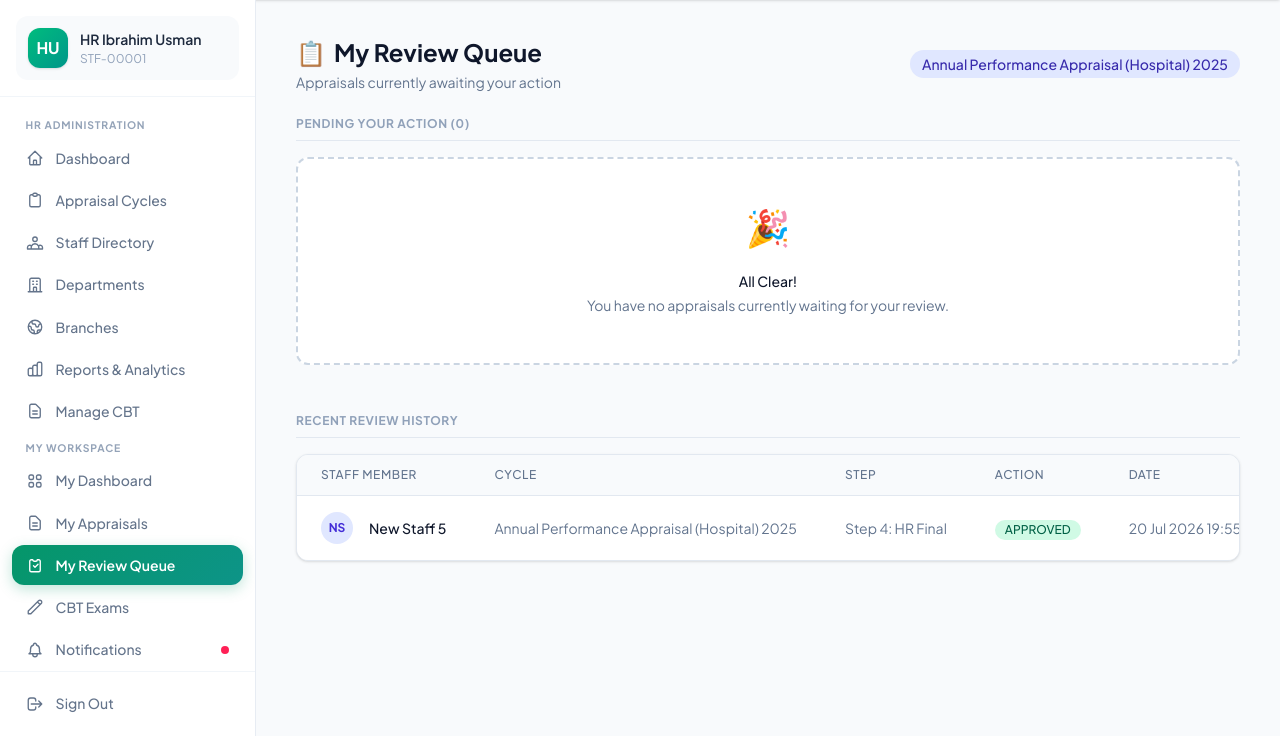
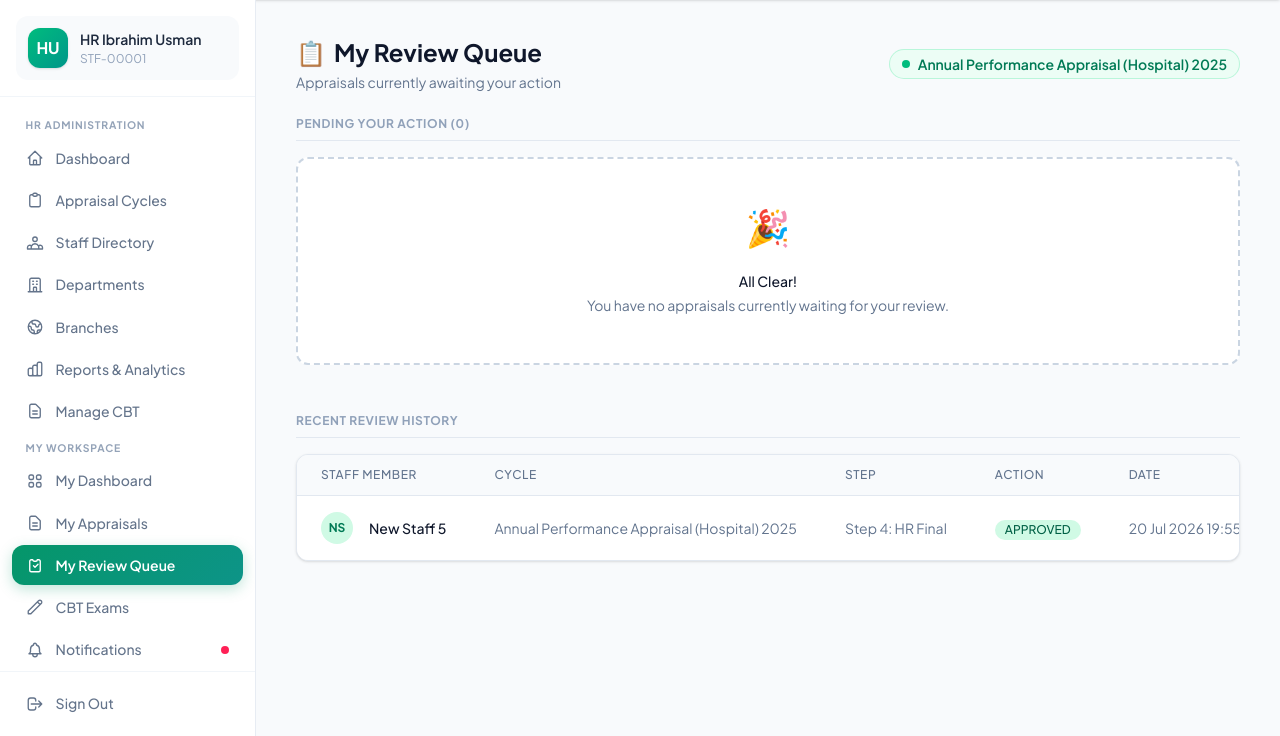
Before and after one commit to sirkays/appraisal_system, a Django app: page /appraisals/queue/ in a window 1280 px wide. Shown: the part 64-800 px from the top of the page. Run offline with Django 5.2, Linux system fonts and the light colour scheme; a user stored in the database is signed in; data comes from the database, SQL or seed files in the repository.

Commit message:
Align review queue styling with theme

```diff
--- a/templates/appraisals/review_queue.html
+++ b/templates/appraisals/review_queue.html
@@ -12,7 +12,8 @@
     </div>
     {% if active_cycle %}
     <div>
-      <span class="inline-flex items-center px-3 py-1 rounded-full text-sm font-medium bg-indigo-100 text-indigo-800">
+      <span class="inline-flex items-center gap-2 px-3 py-1 rounded-full text-sm font-semibold bg-emerald-50 text-emerald-700 border border-emerald-200/70">
+        <span class="h-2 w-2 rounded-full bg-emerald-500"></span>
         {{ active_cycle.name }}
       </span>
     </div>
@@ -26,9 +27,9 @@
     {% if current_pending %}
     <div class="grid grid-cols-1 md:grid-cols-2 lg:grid-cols-3 gap-6">
       {% for assignment in current_pending %}
-      <div class="bg-white rounded-xl shadow-sm border border-slate-200 overflow-hidden hover:shadow-md transition-shadow relative border-l-4 border-l-amber-500 flex flex-col">
+      <div class="bg-white rounded-2xl shadow-sm border border-slate-200 overflow-hidden hover:shadow-md transition-shadow relative border-l-4 border-l-emerald-500 flex flex-col">
         <div class="p-5 flex items-center gap-3">
-          <div class="w-11 h-11 rounded-full bg-indigo-100 text-indigo-700 font-bold text-sm flex items-center justify-center flex-shrink-0">
+          <div class="w-11 h-11 rounded-full bg-gradient-to-br from-emerald-500 to-teal-600 text-white font-bold text-sm flex items-center justify-center flex-shrink-0 shadow-sm shadow-emerald-500/20">
             {{ assignment.appraisal.staff.first_name|first }}{{ assignment.appraisal.staff.last_name|first }}
           </div>
           <div class="flex-1 min-w-0">
@@ -48,7 +49,7 @@
           </div>
           <div class="flex justify-between items-center">
             <span class="text-xs text-slate-500">Self Score</span>
-            <span class="text-sm font-bold text-indigo-600">{{ assignment.appraisal.overall_self_score|default:"Not scored" }}</span>
+            <span class="text-sm font-bold text-emerald-600">{{ assignment.appraisal.overall_self_score|default:"Not scored" }}</span>
           </div>
           <div class="flex justify-between items-center">
             <span class="text-xs text-slate-500">Submitted</span>
@@ -61,13 +62,13 @@
               <span>Step {{ assignment.appraisal.current_step_number }} of {{ assignment.appraisal.total_steps }}</span>
             </div>
             <div class="h-1.5 w-full bg-slate-200 rounded-full overflow-hidden">
-              <div class="h-full bg-indigo-500 rounded-full" style="width: {{ assignment.appraisal.progress_percent }}%"></div>
+              <div class="h-full bg-gradient-to-r from-emerald-500 to-teal-500 rounded-full" style="width: {{ assignment.appraisal.progress_percent }}%"></div>
             </div>
           </div>
         </div>
 
         <div class="p-4 border-t border-slate-100">
-          <a href="{% url 'appraisals:step_review' pk=assignment.appraisal.pk %}" class="w-full inline-flex justify-center items-center px-4 py-2 border border-transparent shadow-sm text-sm font-medium rounded-md text-white bg-indigo-600 hover:bg-indigo-700 focus:outline-none focus:ring-2 focus:ring-offset-2 focus:ring-indigo-500 transition-colors">
+          <a href="{% url 'appraisals:step_review' pk=assignment.appraisal.pk %}" class="w-full inline-flex justify-center items-center px-4 py-2.5 border border-transparent shadow-sm shadow-emerald-500/20 text-sm font-bold rounded-xl text-white bg-gradient-to-r from-emerald-600 to-teal-600 hover:from-emerald-500 hover:to-teal-500 focus:outline-none focus:ring-2 focus:ring-offset-2 focus:ring-emerald-500 transition-all">
             Review Now &rarr;
           </a>
         </div>
@@ -105,7 +106,7 @@
             <tr class="hover:bg-slate-50">
               <td class="px-6 py-4 whitespace-nowrap">
                 <div class="flex items-center">
-                  <div class="flex-shrink-0 h-8 w-8 rounded-full bg-indigo-100 flex items-center justify-center text-indigo-700 font-bold text-xs">
+                  <div class="flex-shrink-0 h-8 w-8 rounded-full bg-emerald-100 flex items-center justify-center text-emerald-700 font-bold text-xs">
                     {{ assignment.appraisal.staff.first_name|first }}{{ assignment.appraisal.staff.last_name|first }}
                   </div>
                   <div class="ml-4">
@@ -125,7 +126,7 @@
               </td>
               <td class="px-6 py-4 whitespace-nowrap text-sm text-slate-500">{{ assignment.actioned_at|date:"d M Y H:i"|default:"—" }}</td>
               <td class="px-6 py-4 whitespace-nowrap text-right text-sm font-medium">
-                <a href="{% url 'appraisals:appraisal_result' pk=assignment.appraisal.pk %}" class="text-indigo-600 hover:text-indigo-900 bg-indigo-50 hover:bg-indigo-100 px-3 py-1.5 rounded-md transition-colors">View</a>
+                <a href="{% url 'appraisals:appraisal_result' pk=assignment.appraisal.pk %}" class="text-emerald-700 hover:text-emerald-900 bg-emerald-50 hover:bg-emerald-100 px-3 py-1.5 rounded-md transition-colors font-semibold">View</a>
               </td>
             </tr>
             {% endfor %}
```
